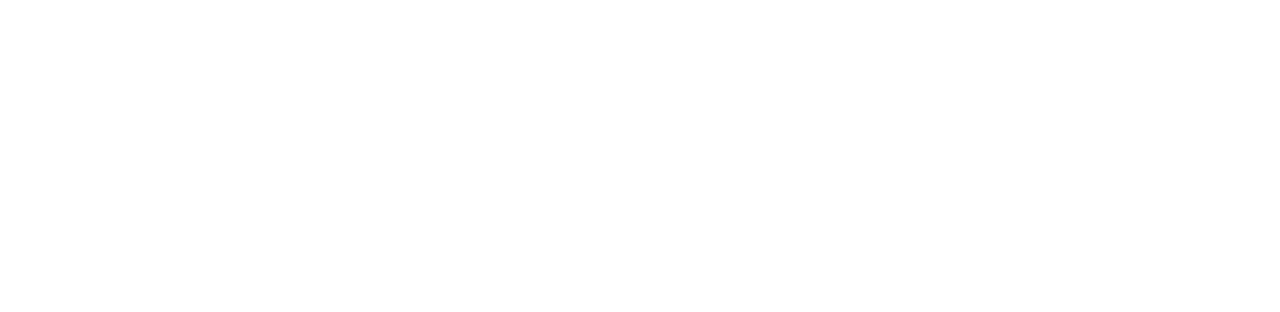
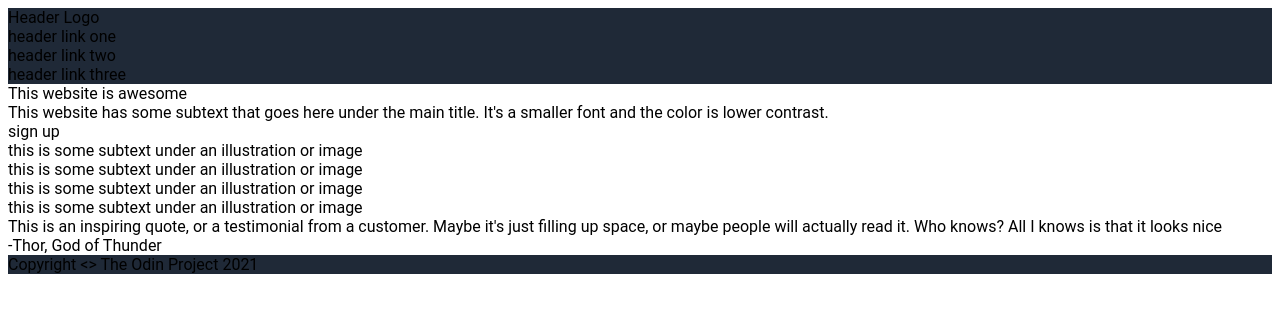
Before and after one commit to wontonmeme/odin-Landing_Page, a plain HTML site: page index.html in a window 1280 px wide. Drawn offline with Linux system fonts and the light colour scheme.

Commit message:
added some baseline text

```diff
--- a/index.html
+++ b/index.html
@@ -10,24 +10,74 @@
         </div>
         <div class="dark">
             <div>
-
+                Header Logo
+            </div>
+            <div>
+                <div>
+                    header link one
+                </div>
+                <div>
+                    header link two
+                </div>
+                <div>
+                    header link three
+                </div>
+            </div>
+        </div>
+        <div>
+            <div>
+                <div>
+                    This website is awesome
+                </div>
+                <div>
+                    This website has some subtext that goes here under
+                    the main title. It's a smaller font and the color is
+                    lower contrast.
+                </div>
+                <div>
+                    sign up
+                </div>
             </div>
             <div>
 
             </div>
-
         </div>
         <div>
+            <div>
 
+            </div>
+            <div>
+                <div>
+                    this is some subtext under an illustration or
+                    image
+                </div>
+                <div>
+                    this is some subtext under an illustration or
+                    image
+                </div>
+                <div>
+                    this is some subtext under an illustration or
+                    image
+                </div>
+                <div>
+                    this is some subtext under an illustration or
+                    image
+                </div>
+            </div>
         </div>
         <div>
-
-        </div>
-        <div>
-
+            <div>
+                This is an inspiring quote, or a testimonial from
+                a customer. Maybe it's just filling up space, or maybe
+                people will actually read it. Who knows? All I knows
+                is that it looks nice
+            </div>
+            <div>
+                -Thor, God of Thunder
+            </div>
         </div>
         <div class="dark">
-
+            Copyright <> The Odin Project 2021
         </div>
 
 
--- a/styles.css
+++ b/styles.css
@@ -15,4 +15,3 @@ div {
 .grey {
     background-color: #E5E7Eb;
 }
-#
```
